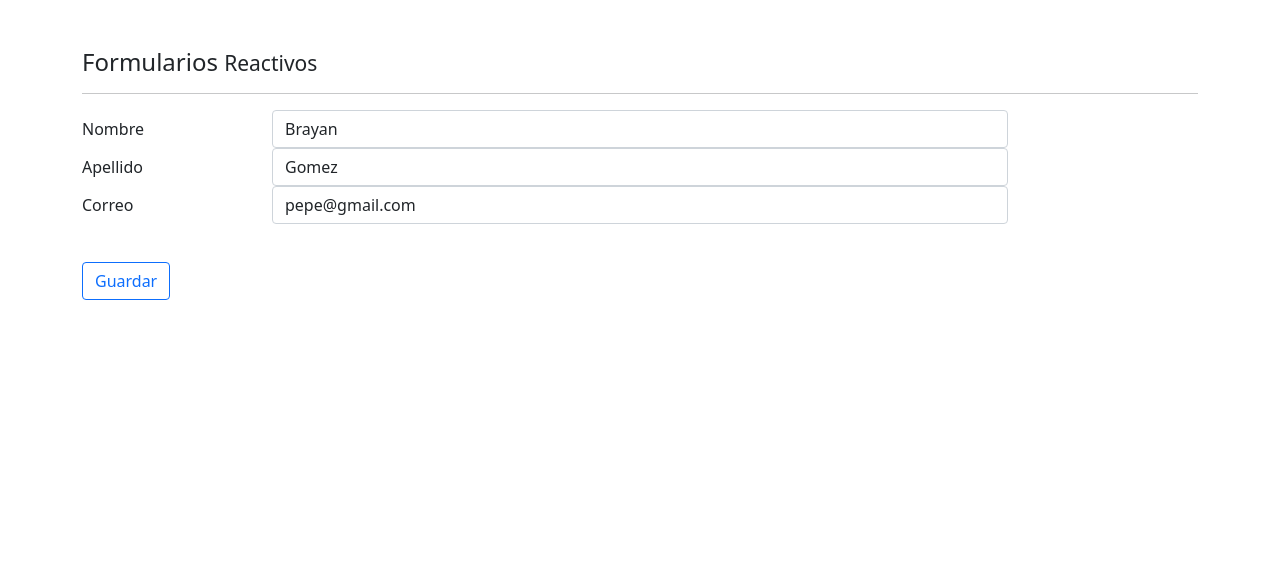
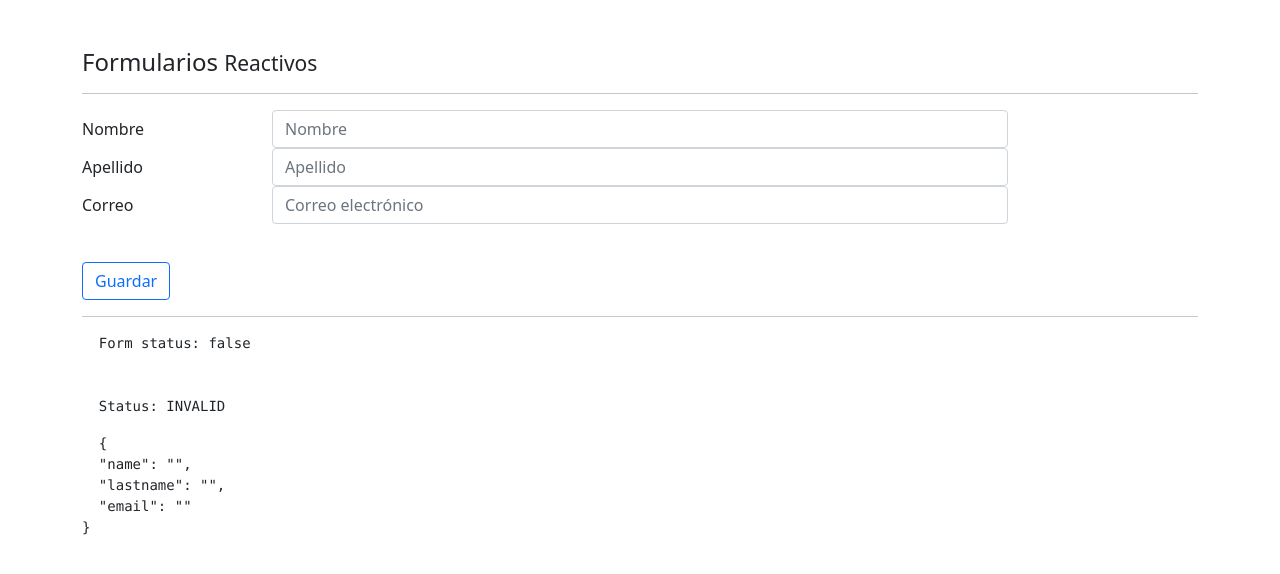
Before and after one commit to brayangomez22/forms-angular, an Angular app: page /reactive in a window 1280 px wide. Shown: the top 574 px of the page. Built offline with nearby package versions, Linux system fonts and the light colour scheme.

Commit message:
Reagent: Synchronous Validations

```diff
--- a/src/app/pages/reactive/reactive.component.html
+++ b/src/app/pages/reactive/reactive.component.html
@@ -48,3 +48,14 @@
     </div>
   </div>
 </form>
+
+<hr />
+<pre>
+  Form status: {{ form.valid }}
+  <br>
+  Status: {{ form.status }}
+</pre>
+
+<pre>
+  {{ form.value | json }}
+</pre>
--- a/src/app/pages/reactive/reactive.component.ts
+++ b/src/app/pages/reactive/reactive.component.ts
@@ -1,5 +1,5 @@
 import { Component, OnInit } from '@angular/core';
-import { FormBuilder, FormGroup } from '@angular/forms';
+import { FormBuilder, FormGroup, Validators } from '@angular/forms';
 
 @Component({
   selector: 'app-reactive',
@@ -17,9 +17,15 @@
 
   createForm() {
     this.form = this.fb.group({
-      name: ['Brayan'],
-      lastname: ['Gomez'],
-      email: ['pepe@gmail.com'],
+      name: ['', [Validators.required, Validators.minLength(5)]],
+      lastname: ['', [Validators.required, Validators.minLength(5)]],
+      email: [
+        '',
+        [
+          Validators.required,
+          Validators.pattern('[a-z0-9._%+-]+@[a-z0-9.-]+.[a-z]{2,3}$'),
+        ],
+      ],
     });
   }
 
```
